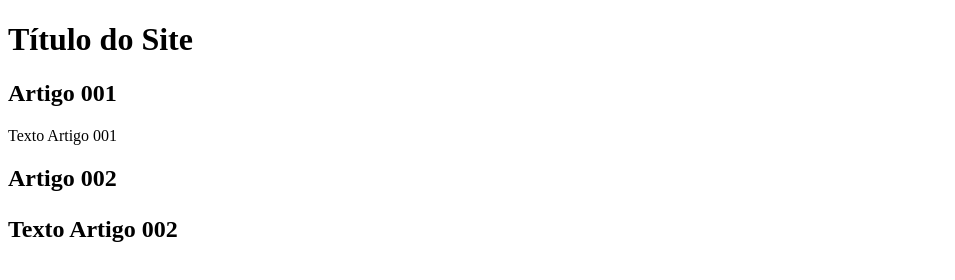
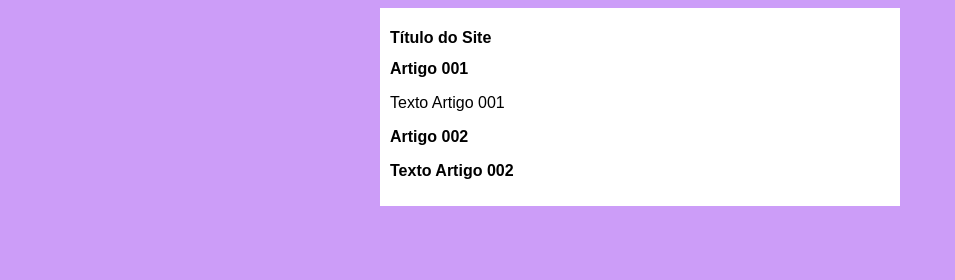
Before and after one commit to pedrohguerra/projeto-site, a plain HTML site: page index.html in a window 1280 px wide. Shown: the whole page, without its empty margins (0-955 px from the left). Drawn offline with Linux system fonts and the light colour scheme.

Commit message:
iniciei o design

```diff
--- /dev/null
+++ b/estilos/style.css
@@ -0,0 +1,17 @@
+* {
+    font-family: Arial, Helvetica, sans-serif;
+    font-size: 16px;
+}
+
+body {
+    background-color: rgb(204, 157, 248);
+
+}
+
+main {
+    background-color: white;
+    width: 500px;
+    margin: auto;
+    padding: 10px;
+    box-shadow: 3x 3px 5px rgba(0, 0, 0, 0.418);
+}
--- a/index.html
+++ b/index.html
@@ -4,6 +4,7 @@
     <meta charset="UTF-8">
     <meta name="viewport" content="width=device-width, initial-scale=1.0">
     <title>Título do site</title>
+    <link rel="stylesheet" href="estilos/style.css">
 </head>
 <body>
     <main>
```
